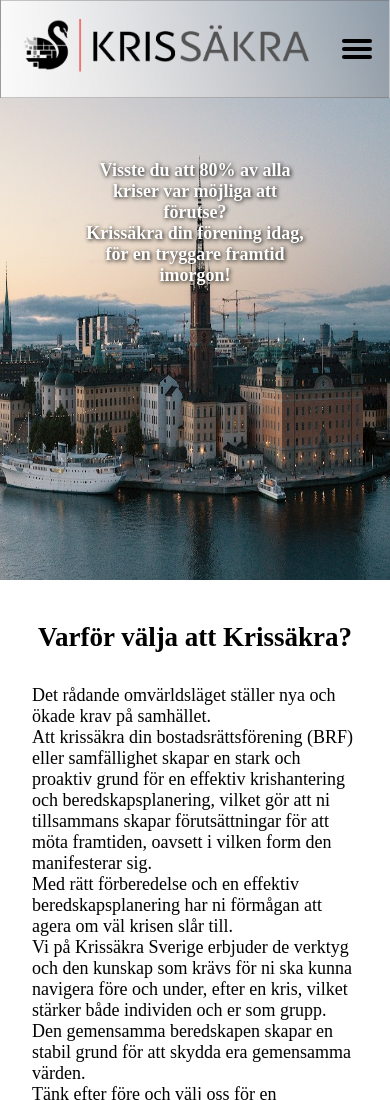
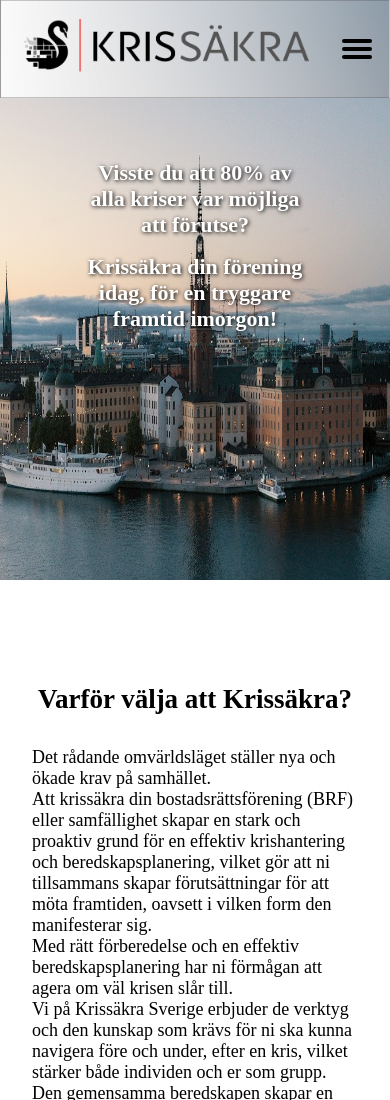
Before and after one commit to Znajkie/krissakra, a plain HTML site: page index.html in a window 390 px wide. Shown: the top 1100 px of the page. Drawn offline with Linux system fonts and the light colour scheme; a script that the page names is missing; a web font is replaced by a local one.

Commit message:
header_text_fix

```diff
--- a/index.css
+++ b/index.css
@@ -809,7 +809,8 @@ h3 {
 }
 
  .subtitel-text, .subtitel-text__bottom {
-    font-size: 18px;
+    font-size: 22px;
+    padding-bottom: 1rem;
  }
 
  .about__img {
```
